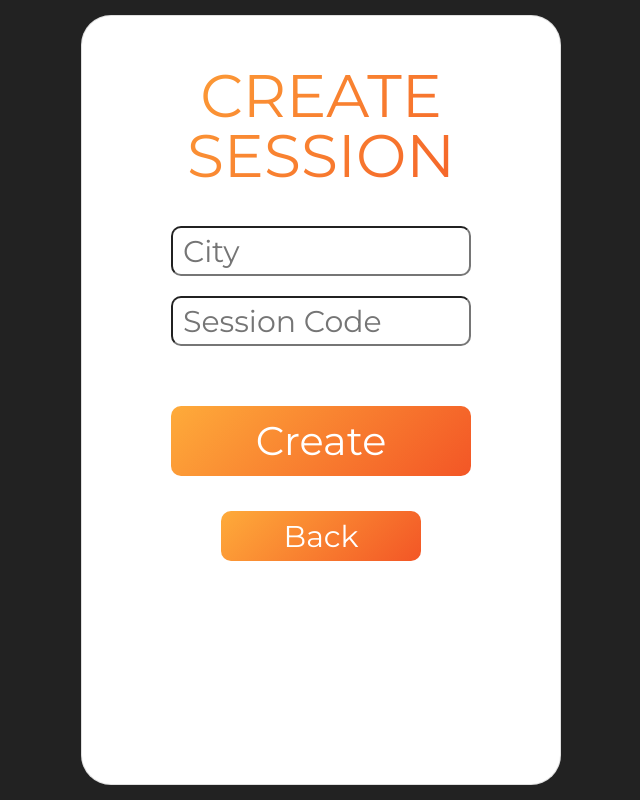
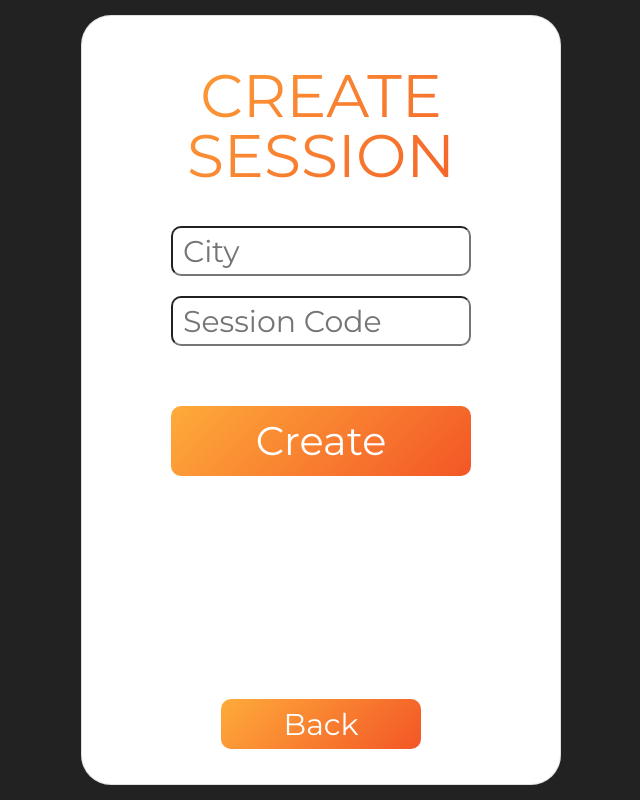
Before and after one commit to DMarcusYoung/pokedex, a React (Create React App) app in the folder client/: page /create in a window 1280 px wide. Shown: the whole page, without its empty margins (319-959 px from the left). Built offline with nearby package versions, Linux system fonts and the light colour scheme; no server answers.

Commit message:
minor changes for create room verification

```diff
--- a/client/src/components/Lobby/Create/index.js
+++ b/client/src/components/Lobby/Create/index.js
@@ -1,6 +1,8 @@
 import React, { Component } from "react";
 import { Link } from 'react-router-dom';
 import axios from "axios";
+import RestaurantList from "./../../../yelpRoutes/yelpApi/restsearch"
+
 class Create extends Component {
 
   state = {
@@ -21,7 +23,6 @@ class Create extends Component {
     // console.log(useBusinessSearch('restaurants', 'Berkeley'))
     // get request to Yelp Api for restaurant data
     // axios.post('/api/restaurants')
-    console.log('hit')
   }
 
   render() {
@@ -59,11 +60,9 @@ class Create extends Component {
         </form>
 
         {/* Creates a session code */}
-        <Link to={`/swipe/${this.state.sessionCode}`}>
           <button className="decideBtn" onClick={this.handleCreate} id="createSession">
             Create
         </button>
-        </Link>
 
         <Link to="/lobby">
           <button className="backBtn">
@@ -71,6 +70,7 @@ class Create extends Component {
           </button>
         </Link>
 
+        <RestaurantList />
       </div >
     )
   }
```
